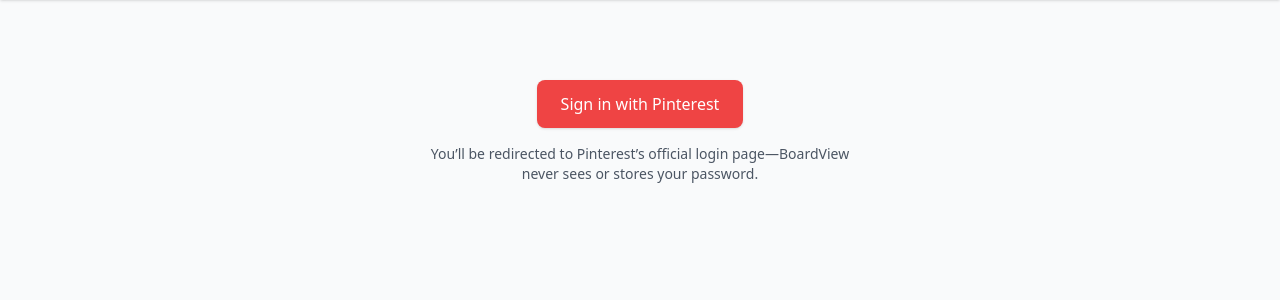
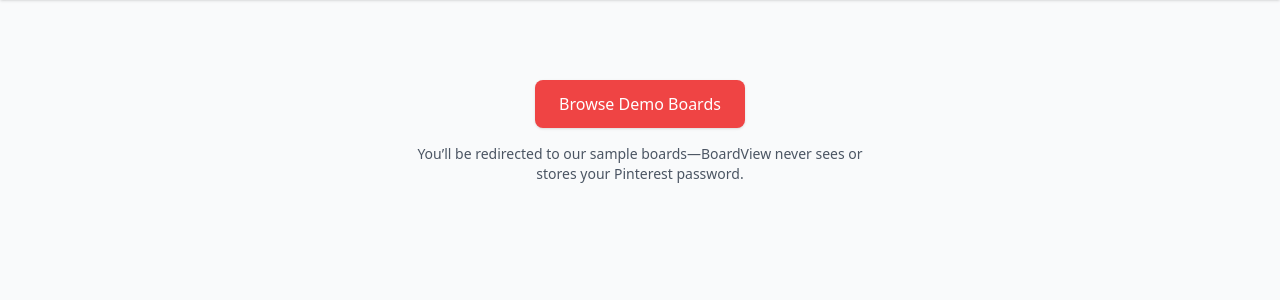
Before and after one commit to Sleevelesss/BoardView, a Flask app: page / in a window 1280 px wide. Shown: the part 60-360 px from the top of the page. Run offline with Flask 3, Linux system fonts and the light colour scheme; some libraries are stand-ins or nearby versions.

Commit message:
small update

```diff
--- a/templates/index.html
+++ b/templates/index.html
@@ -1,14 +1,13 @@
 {% extends 'base.html' %}
-{% block title %}Sign In – BoardView{% endblock %}
+{% block title %}Browse Demo Boards – BoardView{% endblock %}
 {% block content %}
   <div class="text-center py-16">
-    <a href="{{ url_for('login') }}"
+    <a href="{{ url_for('boards') }}"
        class="inline-block bg-red-500 text-white px-6 py-3 rounded-lg shadow hover:bg-red-600 focus:ring-2 focus:ring-red-400">
-      Sign in with Pinterest
+      Browse Demo Boards
     </a>
-    <!-- Disclaimer immediately under the button -->
     <p class="mt-4 text-sm text-gray-600 max-w-md mx-auto">
-      You’ll be redirected to Pinterest’s official login page—BoardView never sees or stores your password.
+      You’ll be redirected to our sample boards—BoardView never sees or stores your Pinterest password.
     </p>
   </div>
 {% endblock %}
--- a/templates/privacy.html
+++ b/templates/privacy.html
@@ -10,5 +10,5 @@
     <li><strong>User Data:</strong> We fetch your boards and pins from Pinterest only after you authorize the App. We do not store this data persistently.</li>
   </ul>
   <h2 class="text-2xl mt-6">Contact</h2>
-  <p>Questions? Reach us at <a href="mailto:you@your-domain.com">you@your-domain.com</a>.</p>
+  <p>Questions? Reach us at <a href="mailto:questslayer99@gmail.com">you@your-domain.com</a>.</p>
 {% endblock %}
```
